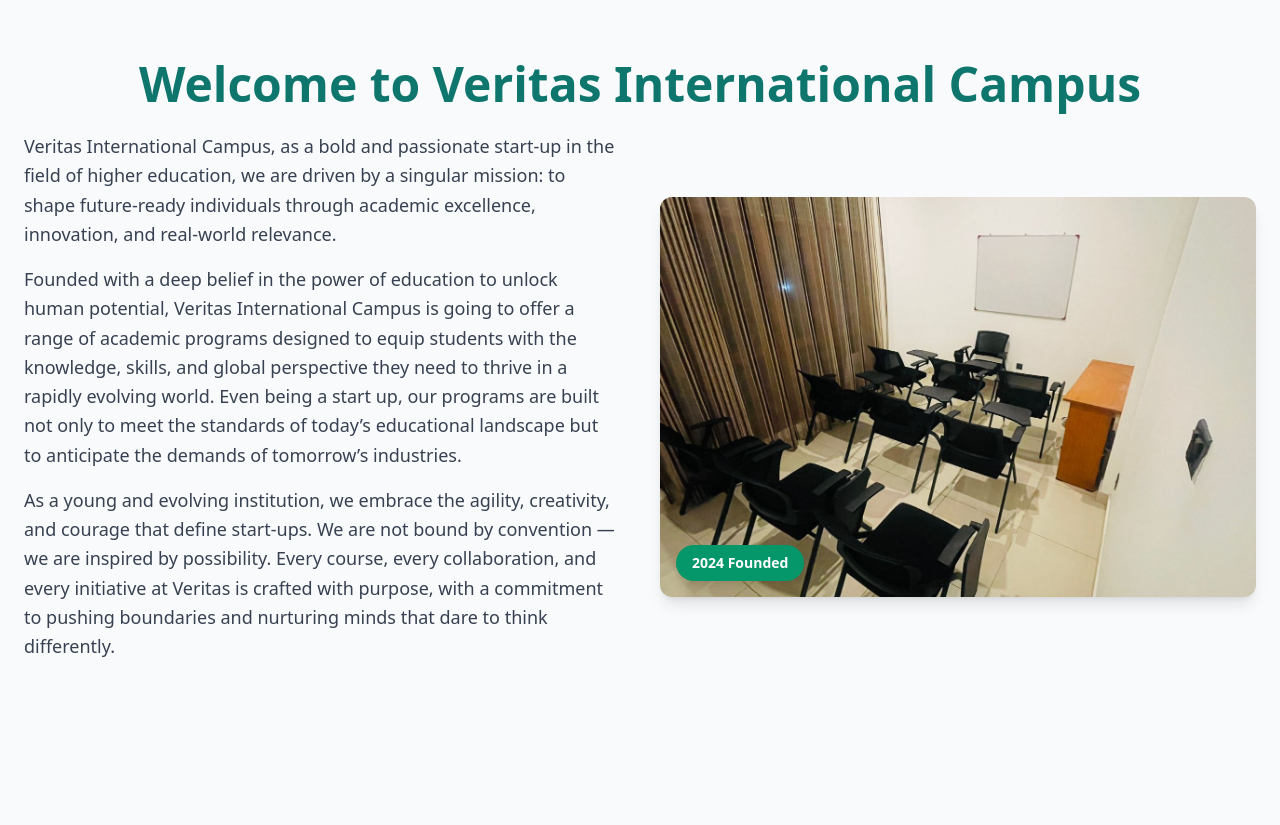
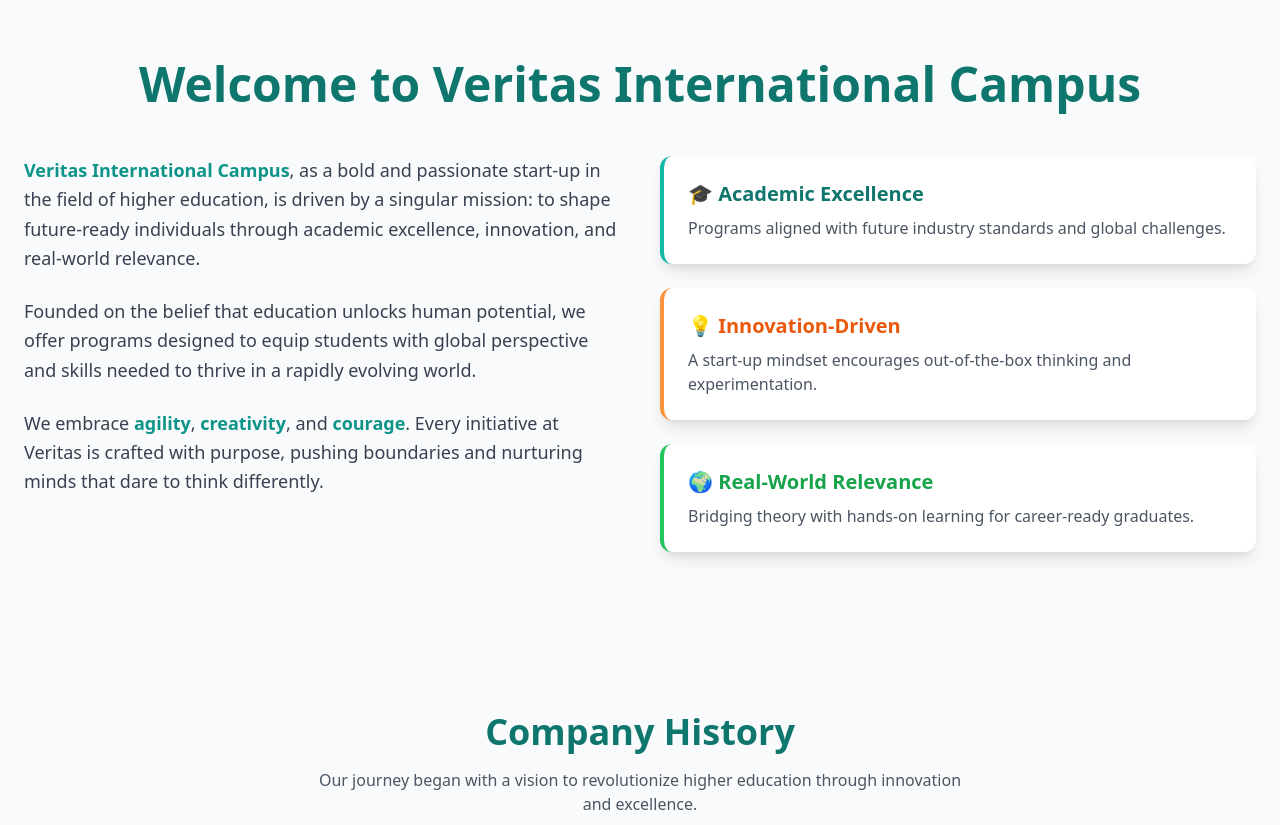
Before and after one commit to Wolferlk/Veritas-International-Uni, a React (Vite) app in the folder Frontend/: page / in a window 1280 px wide. Shown: the part 900-1725 px from the top of the page. Built offline with nearby package versions, Linux system fonts and the light colour scheme.

Commit message:
Assigned changes completed on the Home page.

```diff
--- a/Frontend/src/pages/Home/Home.tsx
+++ b/Frontend/src/pages/Home/Home.tsx
@@ -62,8 +62,9 @@ export const Home = (): JSX.Element => {
               </span>
             </motion.h1>
 
+            {/* FIXED PARAGRAPH BLOCK */}
             <motion.p
-              className="text-xl md:text-2xl text-white/90 mb-10 max-w-3xl mx-auto"
+              className="text-xl md:text-2xl text-white mb-10 max-w-3xl mx-auto px-4 py-3"
               initial={{ opacity: 0, y: 30 }}
               animate={{ opacity: 1, y: 0 }}
               transition={{ duration: 0.8, delay: 0.2 }}
@@ -122,63 +123,85 @@ export const Home = (): JSX.Element => {
         viewport={{ once: true }}
       >
         <div className="container mx-auto px-6">
-          <h2 className="text-4xl md:text-5xl font-bold text-teal-700 mb-6 text-center">
+          <h2 className="text-4xl md:text-5xl font-bold text-teal-700 mb-12 text-center">
             Welcome to Veritas International Campus
           </h2>
-          <div className="grid md:grid-cols-2 gap-10 items-center">
+
+          <div className="grid md:grid-cols-2 gap-10 items-start">
             <div>
-              <p className="text-gray-700 text-lg mb-4 leading-relaxed">
-                Veritas International Campus, as a bold and passionate start-up
-                in the field of higher education, we are driven by a singular
-                mission: to shape future-ready individuals through academic
-                excellence, innovation, and real-world relevance.
+              <p className="text-gray-700 text-lg mb-6 leading-relaxed">
+                <strong className="text-teal-600">
+                  Veritas International Campus
+                </strong>
+                , as a bold and passionate start-up in the field of higher
+                education, is driven by a singular mission: to shape
+                future-ready individuals through academic excellence,
+                innovation, and real-world relevance.
               </p>
-              <p className="text-gray-700 text-lg mb-4 leading-relaxed">
-                Founded with a deep belief in the power of education to unlock
-                human potential, Veritas International Campus is going to offer
-                a range of academic programs designed to equip students with the
-                knowledge, skills, and global perspective they need to thrive in
-                a rapidly evolving world. Even being a start up, our programs
-                are built not only to meet the standards of today’s educational
-                landscape but to anticipate the demands of tomorrow’s
-                industries.
+              <p className="text-gray-700 text-lg mb-6 leading-relaxed">
+                Founded on the belief that education unlocks human potential, we
+                offer programs designed to equip students with global
+                perspective and skills needed to thrive in a rapidly evolving
+                world.
               </p>
               <p className="text-gray-700 text-lg leading-relaxed">
-                As a young and evolving institution, we embrace the agility,
-                creativity, and courage that define start-ups. We are not bound
-                by convention — we are inspired by possibility. Every course,
-                every collaboration, and every initiative at Veritas is crafted
-                with purpose, with a commitment to pushing boundaries and
-                nurturing minds that dare to think differently.
+                We embrace{" "}
+                <span className="font-semibold text-teal-600">agility</span>,{" "}
+                <span className="font-semibold text-teal-600">creativity</span>,
+                and <span className="font-semibold text-teal-600">courage</span>
+                . Every initiative at Veritas is crafted with purpose, pushing
+                boundaries and nurturing minds that dare to think differently.
               </p>
             </div>
 
-            {/* Image with hover animation */}
+            {/* Animated Highlighted Values */}
             <motion.div
-              className="relative group"
-              initial={{ scale: 0.9, opacity: 0 }}
-              whileInView={{ scale: 1, opacity: 1 }}
-              transition={{ duration: 0.6 }}
+              className="space-y-6"
+              initial={{ opacity: 0, y: 40 }}
+              whileInView={{ opacity: 1, y: 0 }}
+              transition={{ duration: 0.8 }}
               viewport={{ once: true }}
-              whileHover={{ scale: 1.03 }}
             >
-              <motion.img
-                src="src/assests/images/lec_room.jpg"
-                alt="Classroom"
-                className="rounded-xl shadow-lg w-full h-[400px] object-cover transition-all duration-500"
-                whileHover={{ scale: 1.05 }}
-              />
+              <motion.div
+                className="p-6 bg-white shadow-lg rounded-xl border-l-4 border-teal-500"
+                whileHover={{ scale: 1.03 }}
+                transition={{ duration: 0.4 }}
+              >
+                <h3 className="text-xl font-semibold text-teal-700 mb-2">
+                  🎓 Academic Excellence
+                </h3>
+                <p className="text-gray-600">
+                  Programs aligned with future industry standards and global
+                  challenges.
+                </p>
+              </motion.div>
 
-              {/* Hover-animated badge */}
               <motion.div
-                className="absolute bottom-4 left-4 bg-emerald-600 text-white text-sm px-4 py-2 rounded-full shadow-lg font-semibold"
-                whileHover={{
-                  scale: 1.1,
-                  boxShadow: "0px 0px 12px rgba(16, 185, 129, 0.6)",
-                }}
-                transition={{ type: "spring", stiffness: 300 }}
+                className="p-6 bg-white shadow-lg rounded-xl border-l-4 border-orange-400"
+                whileHover={{ scale: 1.03 }}
+                transition={{ duration: 0.4 }}
               >
-                2024 Founded
+                <h3 className="text-xl font-semibold text-orange-600 mb-2">
+                  💡 Innovation-Driven
+                </h3>
+                <p className="text-gray-600">
+                  A start-up mindset encourages out-of-the-box thinking and
+                  experimentation.
+                </p>
+              </motion.div>
+
+              <motion.div
+                className="p-6 bg-white shadow-lg rounded-xl border-l-4 border-green-500"
+                whileHover={{ scale: 1.03 }}
+                transition={{ duration: 0.4 }}
+              >
+                <h3 className="text-xl font-semibold text-green-600 mb-2">
+                  🌍 Real-World Relevance
+                </h3>
+                <p className="text-gray-600">
+                  Bridging theory with hands-on learning for career-ready
+                  graduates.
+                </p>
               </motion.div>
             </motion.div>
           </div>
```
